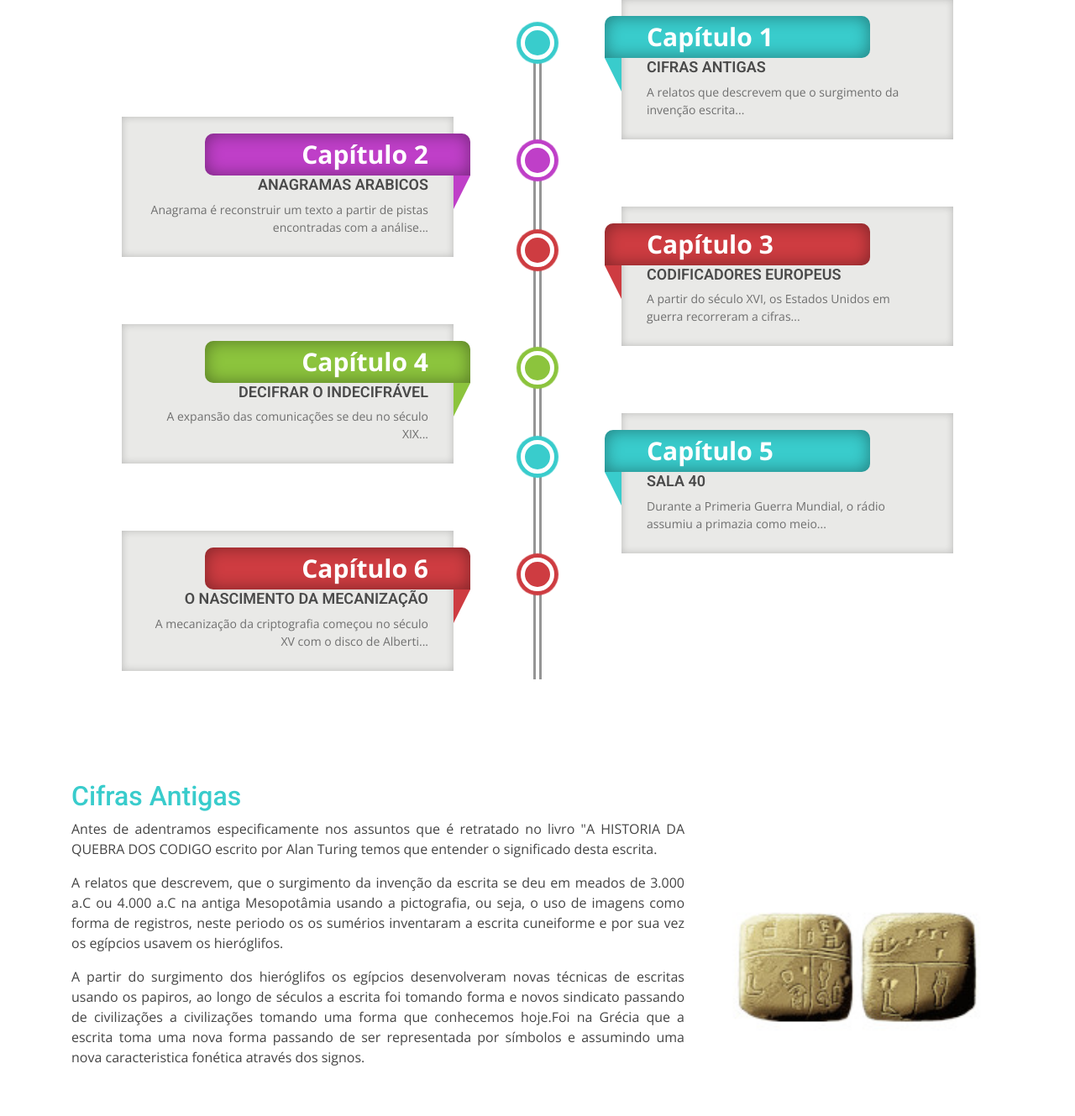
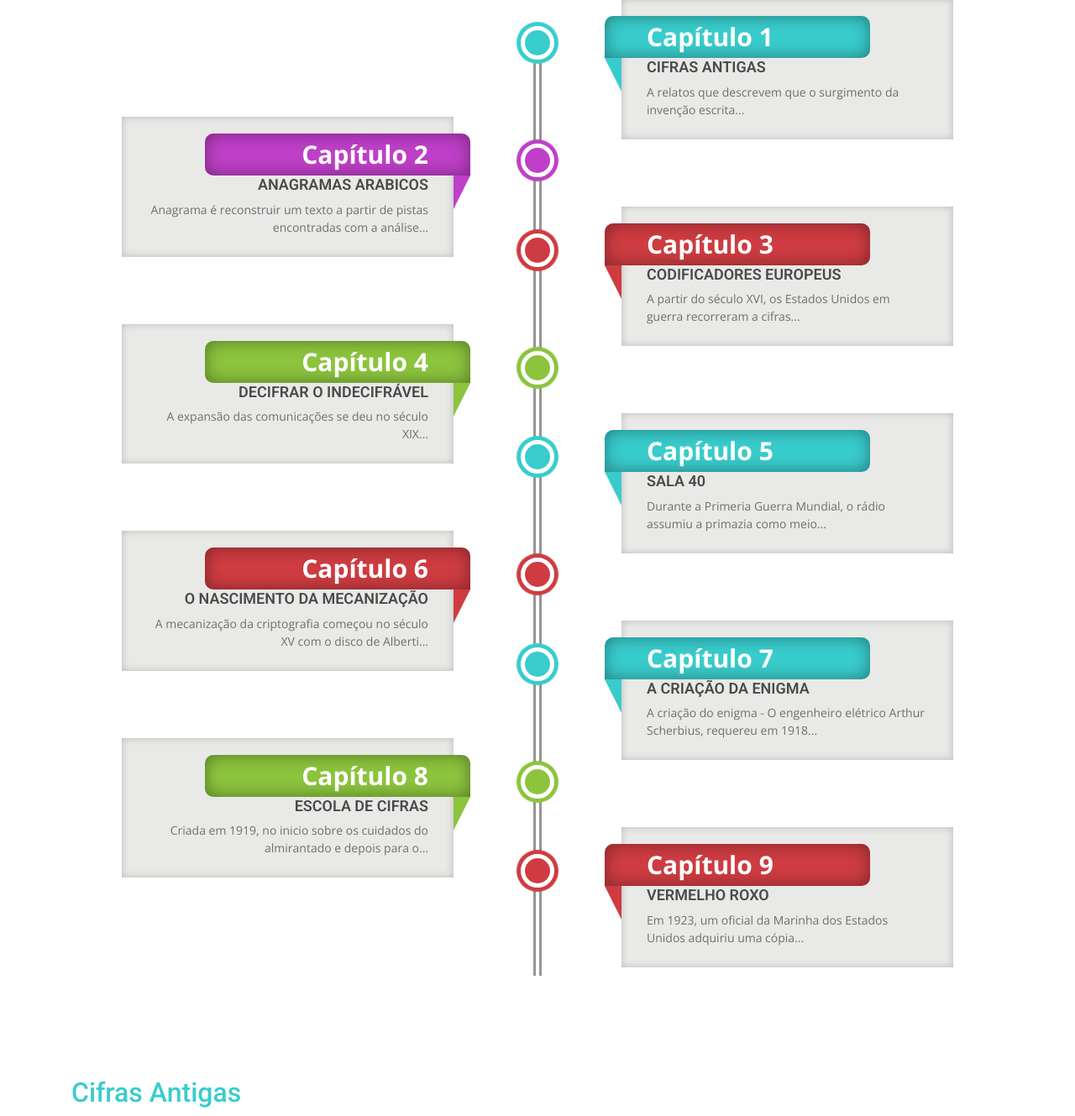
Before and after one commit to fabiopsouza/codebreaking, a PHP site: page / in a window 1280 px wide. Shown: the part 671-2000 px from the top of the page at 84% size. Run offline with PHP 8.4, Linux system fonts and the light colour scheme.

Commit message:
Cap 7 e 8
Atualização do enigma no cap 6, 7 e 8
add dados no menu

```diff
--- a/code/index.php
+++ b/code/index.php
@@ -131,6 +131,30 @@
                                         <p class="description">A mecanização da criptografia começou no século XV com o disco de Alberti...</p>
                                     </a>
                                 </div>
+								<div class="timeline">
+                                    <a href="#section-cap7" class="timeline-content">
+                                        <span class="year d-none d-xl-block">Capítulo 7</span>
+                                        <span class="year d-block d-xl-none">Cap 7</span>
+                                        <h3 class="title">A criação da Enigma</h3>
+                                        <p class="description">A criação do enigma - O engenheiro elétrico Arthur Scherbius, requereu em 1918...</p>
+                                    </a>
+                                </div>
+                                <div class="timeline">
+                                    <a href="#section-cap8" class="timeline-content">
+                                        <span class="year d-none d-xl-block">Capítulo 8</span>
+                                        <span class="year d-block d-xl-none">Cap 8</span>
+                                        <h3 class="title">Escola de Cifras</h3>
+                                        <p class="description">Criada em 1919, no inicio sobre os cuidados do almirantado e depois para o...</p>
+                                    </a>
+                                </div>
+								<div class="timeline">
+                                    <a href="#section-cap9" class="timeline-content">
+                                        <span class="year d-none d-xl-block">Capítulo 9</span>
+                                        <span class="year d-block d-xl-none">Cap 9</span>
+                                        <h3 class="title">Vermelho Roxo</h3>
+                                        <p class="description">Em 1923, um oficial da Marinha dos Estados Unidos adquiriu uma cópia...</p>
+                                    </a>
+                                </div>
                             </div>
                         </div>
                     </div>
```
Also changed, not shown: code/chapter6.php (+31 -0 lines), code/chapter7.php (+12 -0 lines), code/chapter8.php (+12 -0 lines), code/view/static/images/maquina-enigma.jpeg (added), code/view/static/images/mensagem_boudot.png (added), code/view/static/images/tabela-codigo-baudot.jpeg (added).
